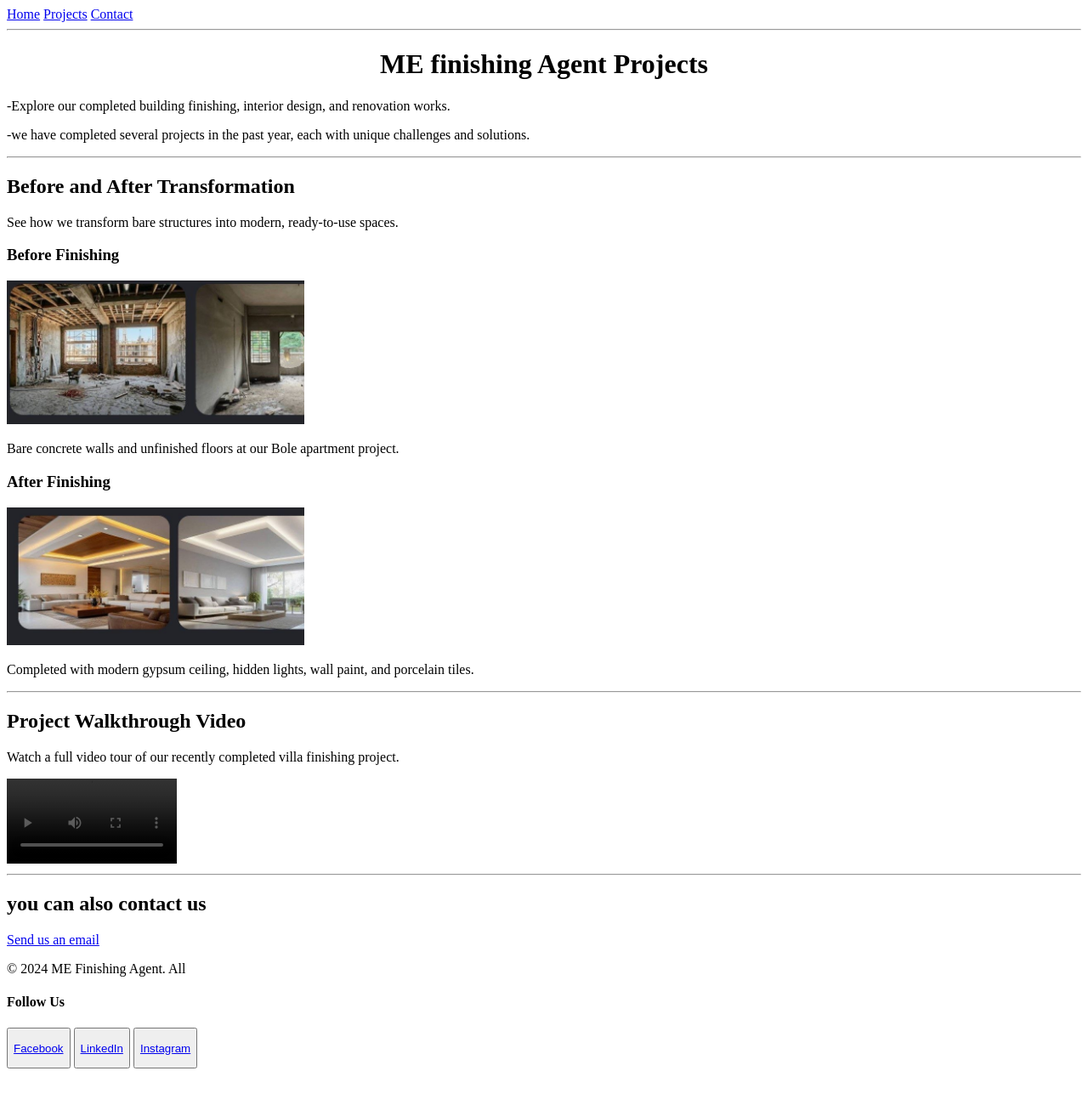
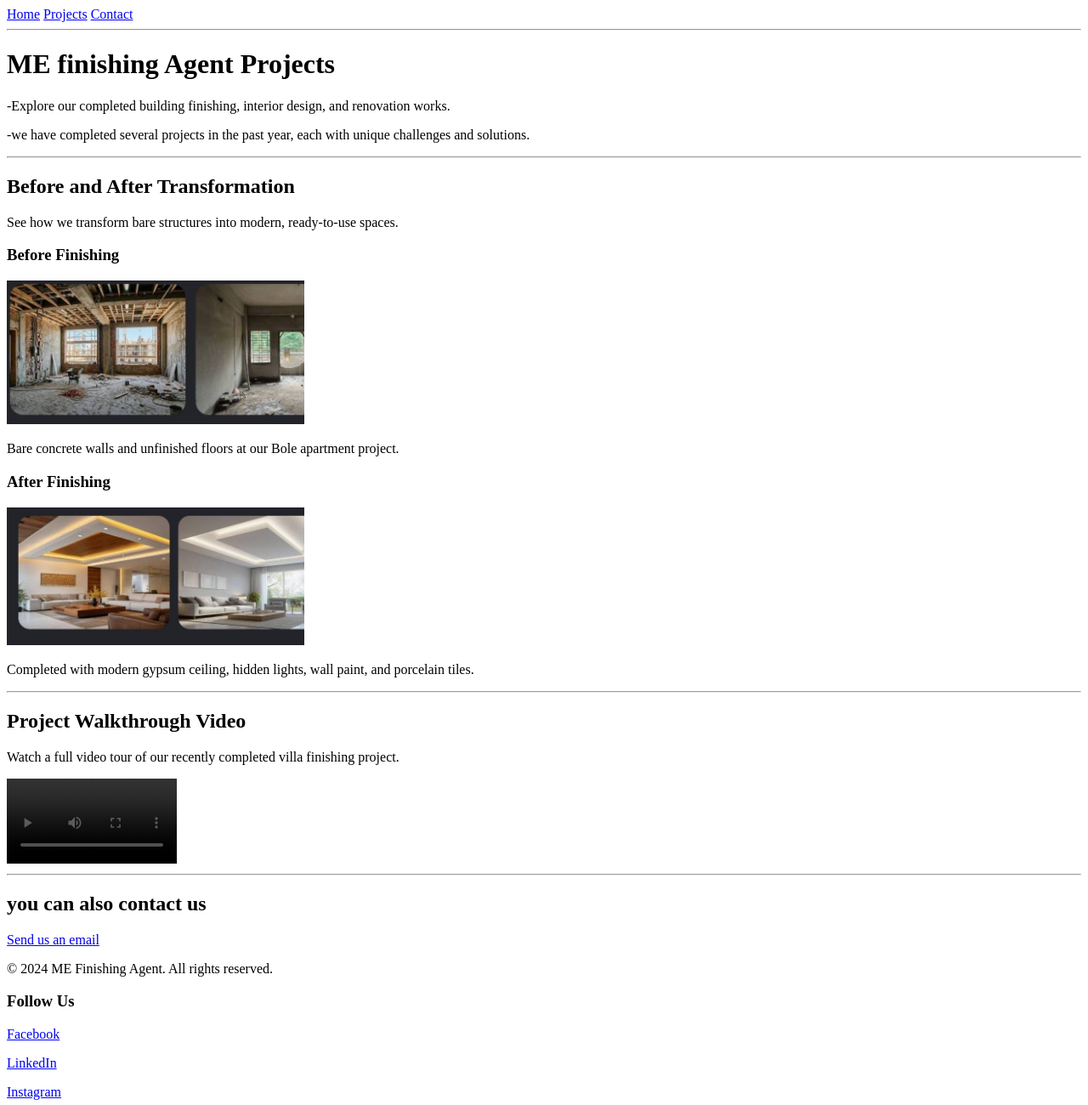
Before and after one commit to mahlet-mahi/webb, a plain HTML site: page projects.html in a window 1280 px wide. Shown: the whole page at 85% size. Before the commit the page ends 1265 px from the top, so only its background shows below. Drawn offline with Linux system fonts and the light colour scheme; grey boxes are pictures that could not be loaded.

Commit message:
fix: correct multiple HTML errors on project page that was  css ,syntax desent

```diff
--- a/projects.html
+++ b/projects.html
@@ -9,15 +9,15 @@
 
     <header>
         <nav>
-            <a href="index.html">Home</a>
-            <a href="projects.html">Projects</a>
-            <a href="contact.html">Contact</a>
+            <a  href="index.html" >Home</a>
+            <a href="projects.html" >Projects</a>
+            <a href="contact.html" >Contact</a>
 
         </nav>
 
         <hr>
 
-        <h1 align="center" >ME finishing Agent Projects</h1>
+        <h1 >ME finishing Agent Projects</h1>
  <p>-Explore our completed building finishing, interior design, and renovation works.</p>
     <p>-we have completed several projects in the past year, each with unique challenges and solutions.</p>
     <hr>
@@ -59,12 +59,12 @@
     </main>
 
     <footer>
-    <p>&copy; 2024 ME Finishing Agent. All  </p>
+    <p>&copy; 2024 ME Finishing Agent. All rights reserved.</p>
      <section>
-    <h4>Follow Us</h4>
-   <button><p><a href="https://www.facebook.com">Facebook</a></p></button>
-  <button><p><a href="https://www.linkedin.com">LinkedIn</a></p></button>
-   <button><p><a href="https://www.instagram.com">Instagram</a></p></button>
+    <h3>Follow Us</h3>
+   <p><a href="https://www.facebook.com">Facebook</a></p>
+<p><a href="https://www.linkedin.com">LinkedIn</a></p>
+   <p><a href="https://www.instagram.com">Instagram</a></p>
   </section>
 
 </footer>
```
Also changed, not shown: contact.html (+21 -0 lines).
